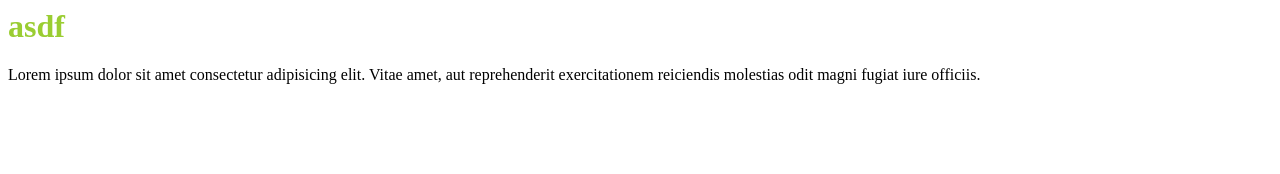
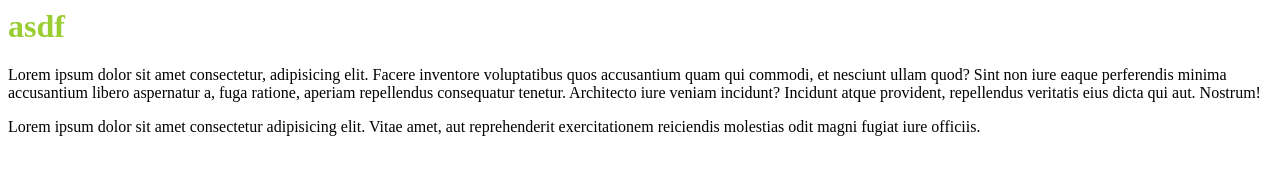
Before and after one commit to yoqedo/testingcodespace, a plain HTML site: page index.html in a window 1280 px wide. Drawn offline with Linux system fonts and the light colour scheme.

Commit message:
new pline

```diff
--- a/index.html
+++ b/index.html
@@ -12,7 +12,7 @@
 </head>
 <body>
     <h1>asdf</h1>
-
+    <p>Lorem ipsum dolor sit amet consectetur, adipisicing elit. Facere inventore voluptatibus quos accusantium quam qui commodi, et nesciunt ullam quod? Sint non iure eaque perferendis minima accusantium libero aspernatur a, fuga ratione, aperiam repellendus consequatur tenetur. Architecto iure veniam incidunt? Incidunt atque provident, repellendus veritatis eius dicta qui aut. Nostrum!</p>
     <p>Lorem ipsum dolor sit amet consectetur adipisicing elit. Vitae amet, aut reprehenderit exercitationem reiciendis molestias odit magni fugiat iure officiis.</p>
 </body>
 </html>
```
